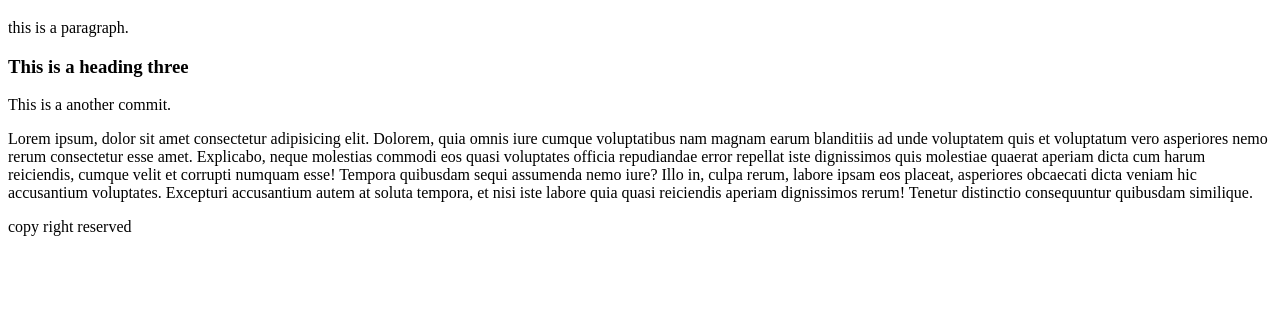
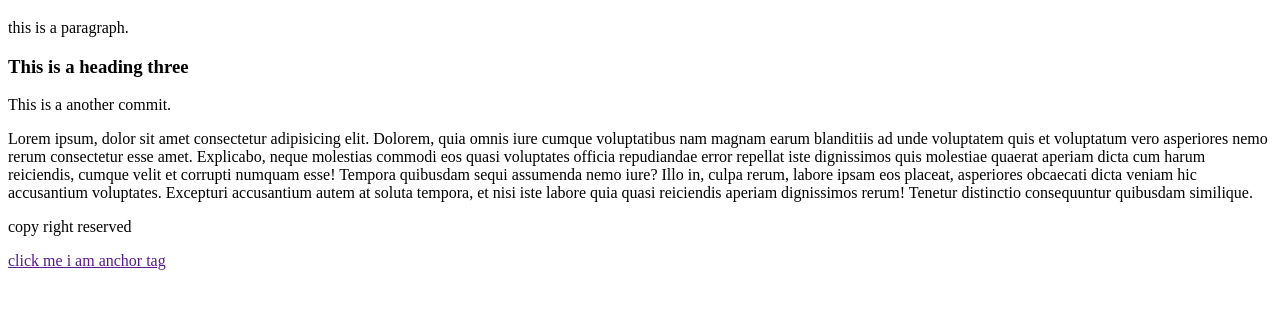
Before and after one commit to mohsinraza32/my-first-website, a plain HTML site: page index.html in a window 1280 px wide. Shown: the part 61-370 px from the top of the page. Drawn offline with Linux system fonts and the light colour scheme.

Commit message:
my fourth change

```diff
--- a/index.html
+++ b/index.html
@@ -24,5 +24,6 @@
 <footer>
     <p>copy right reserved</p>
 </footer>
+<a href="">click me i am anchor tag</a>
 
 </html>
```
